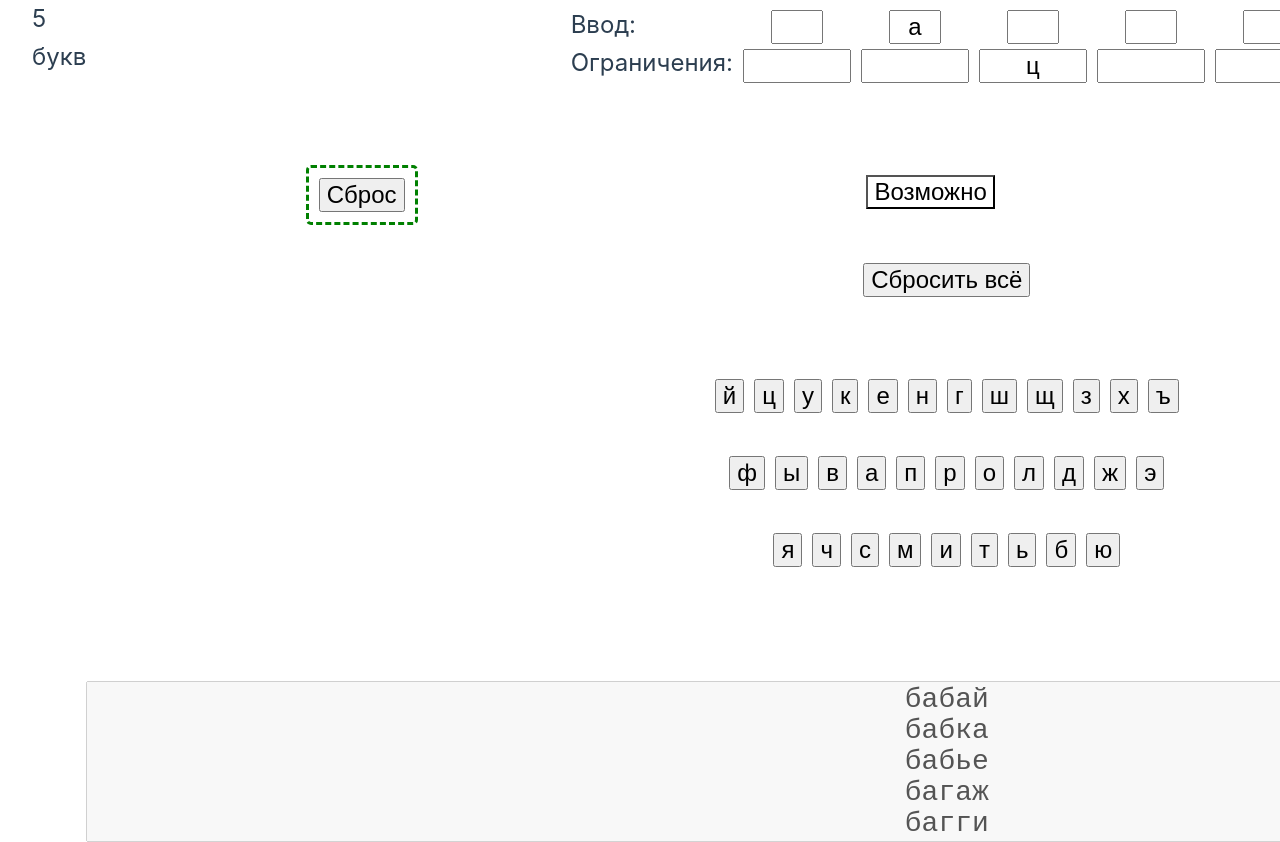
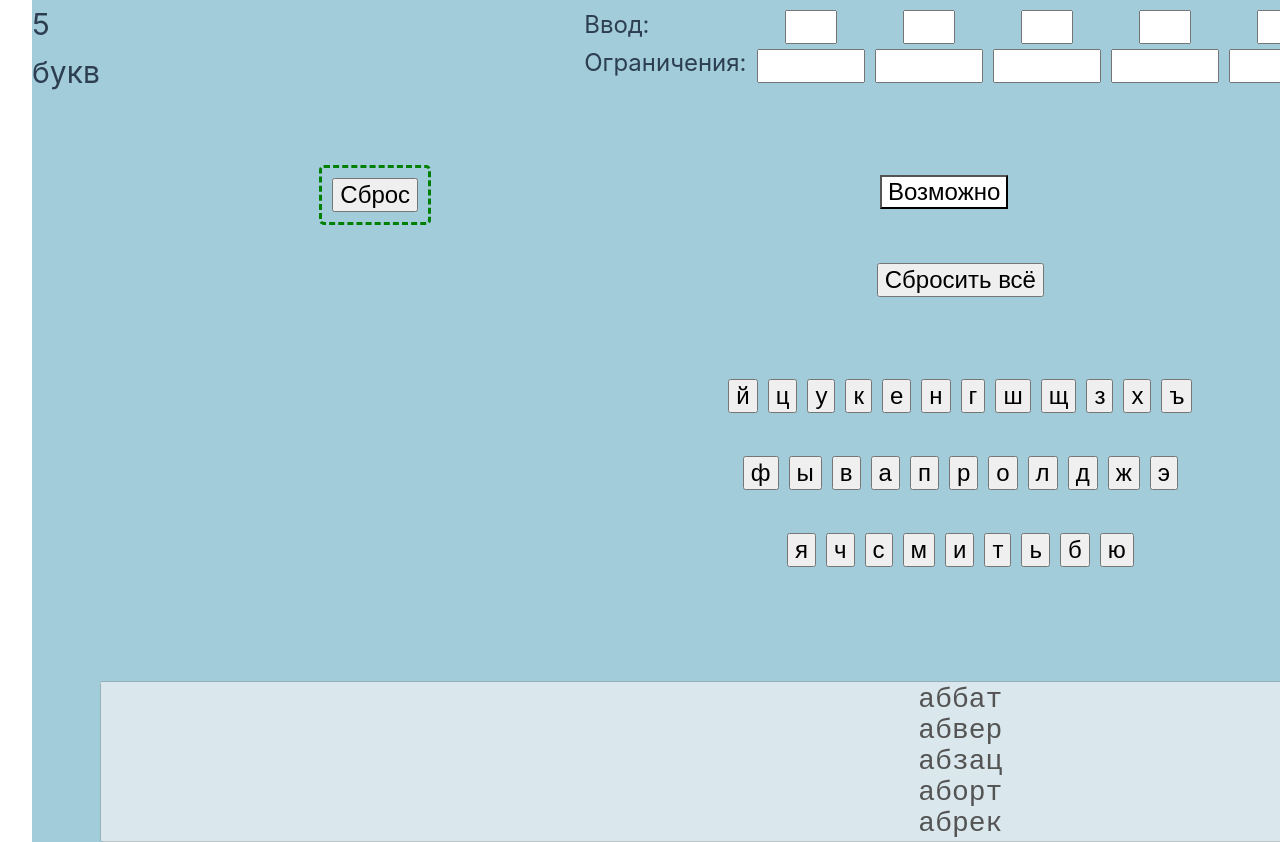
Before and after one commit to Akxary/5_let_app, a Vue app: page / in a window 1280 px wide. Shown: the top 842 px of the page. Built offline with nearby package versions, Linux system fonts and the light colour scheme.

Commit message:
Исправления связывания компонентов

```diff
--- a/package.json
+++ b/package.json
@@ -11,6 +11,9 @@
     "format": "prettier --write src/"
   },
   "dependencies": {
+    "-": "^0.0.1",
+    "@vitejs/plugin-react": "^4.2.1",
+    "save-dev": "^0.0.1-security",
     "vue": "^3.3.11"
   },
   "devDependencies": {
--- a/src/App.vue
+++ b/src/App.vue
@@ -1,5 +1,4 @@
 from './src/dictFunc.js' import readData
-
 <script>
 export default {
   data() {
@@ -50,8 +49,8 @@ export default {
       ],
       inputCells: [
         { val: '', restr: '' },
-        { val: 'а', restr: '' },
-        { val: '', restr: 'ц' },
+        { val: '', restr: '' },
+        { val: '', restr: '' },
         { val: '', restr: '' },
         { val: '', restr: '' }
       ],
@@ -63,11 +62,8 @@ export default {
       },
       selectedBtn: 'default',
       allLetters: 'йцукенгшщзхъфывапролджэячсмитьбю',
-      // firstRowList: this.rowLetters[0].split(),
       firstRowList: 'йцукенгшщзхъ'.split(''),
-      // secondRowList: this.rowLetters[1].split(),
       secondRowList: 'фывапролджэ'.split(''),
-      // thirdRowList: this.rowLetters[2].split(),
       thirdRowList: 'ячсмитьбю'.split(''),
       btnTypes: {
         Сброс: 'default',
@@ -84,6 +80,10 @@ export default {
 
   methods: {
     filterByInput() {
+      console.log(['[^егвпди]', '[^регвпди]', '[^регвпди]', '[^оегвпди]', '[^оегвпди]'].join(''))
+      // const re = new RegExp(['[^егвпди]', '[^регвпди]', '[^регвпди]', '[^оегвпди]', '[^оегвпди]'].join(''))
+      const re = new RegExp(['[^е]', '[^е]', '[^е]', '[^е]', '[^е]'].join(''))
+      console.log('трава'.match(re))
       let filtArr = []
       for (const itemC in this.inputCells) {
         const iCell = this.inputCells[itemC]
@@ -99,12 +99,8 @@ export default {
           }
         }
       }
-      // console.log(this.gotAllLetters)
-      // console.log(this.outLetters)
-      // console.log(this.optLetters)
-      // console.log(filtArr)
-      let retArr =this.wordsDict
-        .filter((val) => val.match(filtArr.join('')))
+      console.log(filtArr)
+      let retArr = this.wordsDict.filter((val) => val.match(filtArr.join('')))
       if (this.optLetters.length !== 0) {
         return retArr.filter((val) => {
           return this.optLetters.every((x) => val.split('').includes(x))
@@ -123,6 +119,30 @@ export default {
         }
       }
       return retArr
+    },
+
+    changeSelBtnType(key) {
+      Object.keys(this.btnClasses).forEach((k) => {
+        this.btnClasses[k] = 'no-border'
+      })
+      this.btnClasses[key] = 'green-border'
+    },
+
+    toDefaultValues() {
+      this.selectedBtn = 'default'
+      this.inputCells.forEach((val) => {
+        ;(val.val = ''), (val.restr = '')
+      })
+      this.changeSelBtnType('Сброс')
+      this.rowLetters.forEach((val1) => {
+        val1.forEach((val) => {
+          val.stts = 'default'
+        })
+      })
+    },
+
+    validateUpInput(inpVal) {
+      inpVal
     }
   },
 
@@ -151,10 +171,17 @@ import { fileContent } from '../src/dictFunc'
 <style>
 main,
 header,
-h2,
 input,
 button {
   font-size: 24px;
+}
+main,
+header {
+  display: inline;
+  background-color: rgb(162, 204, 218);
+}
+h2 {
+  font-size: 30px;
 }
 .input-wrap {
   display: flex;
@@ -195,6 +222,8 @@ button {
 <template>
   <header>
     <h2 style="display: flex; justify-content: center">5 букв</h2>
+    <br />
+    <br />
   </header>
 
   <main>
@@ -205,14 +234,18 @@ button {
       </div>
       <div v-for="(inC, idx) in inputCells" :key="idx" class="input-wrap">
         <input
-          :v-model="inC"
+          v-model="inC.val"
           class="text-center"
-          :value="inC.val"
           size="1"
           style="align-self: center; margin: 5px"
-          :on-change="console.log(this.inputCells)"
+          oninput="this.value = this.value.toLowerCase()"
         />
-        <input class="text-center" :value="inC.restr" size="5" />
+        <input
+          v-model="inC.restr"
+          class="text-center"
+          size="5"
+          oninput="this.value = this.value.toLowerCase()"
+        />
       </div>
     </div>
     <br />
@@ -229,10 +262,7 @@ button {
           @click="
             () => {
               selectedBtn = value
-              Object.keys(this.btnClasses).forEach((k, i) => {
-                this.btnClasses[k] = 'no-border'
-              })
-              btnClasses[key] = 'green-border'
+              changeSelBtnType(key)
             }
           "
         >
@@ -242,7 +272,7 @@ button {
     </div>
     <br />
     <div style="display: flex; justify-content: center">
-      <button>Сбросить всё</button>
+      <button @click="toDefaultValues">Сбросить всё</button>
     </div>
     <br />
     <br />
--- a/src/main.js
+++ b/src/main.js
@@ -1,5 +1,9 @@
+// download and install npm and nvm
+// npm install -g @vue/cli
+// npm install -g @vue/cli
+// npm install @vitejs/plugin-react — save-dev
+
 import './assets/main.css'
-
 import { createApp } from 'vue'
 import App from './App.vue'
 
```
Also changed, not shown: 1 other file (tests, documents, lock files or other folders).
